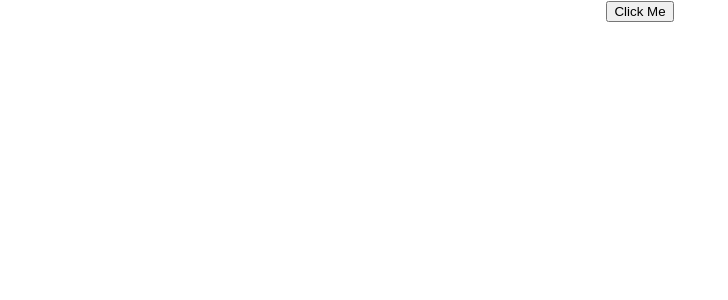
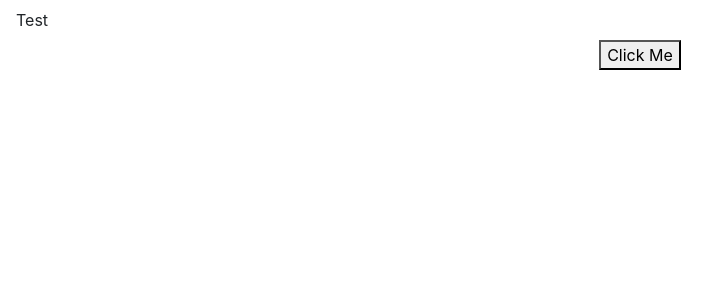
Before and after one commit to evanfurniss/DnD-Character-Tracker, a React (Create React App) app in the folder client/: page / in a window 1280 px wide. Shown: the top 300 px of the page, without its empty margins (0-728 px from the left). Built offline with nearby package versions, Linux system fonts and the light colour scheme.

Commit message:
Nav component page was initialized and tested to connect between pages

```diff
--- a/client/public/index.html
+++ b/client/public/index.html
@@ -8,6 +8,7 @@
       name="description"
       content="Web site created using create-react-app"
     />
+    <link rel="stylesheet" href="https://cdn.jsdelivr.net/npm/bootstrap@4.6.0/dist/css/bootstrap.min.css" integrity="sha384-B0vP5xmATw1+K9KRQjQERJvTumQW0nPEzvF6L/Z6nronJ3oUOFUFpCjEUQouq2+l" crossorigin="anonymous">
     <title>DnD Character Tracker</title>
   </head>
   <body>
--- a/client/src/components/Nav/index.js
+++ b/client/src/components/Nav/index.js
@@ -0,0 +1,24 @@
+import React from "react";
+// import { Link } from 'react-router-dom';
+import "../../index.css";
+
+function Nav() {
+    return (
+        <>
+            <nav className="navbar navbar-expand-lg navbar-light">
+                <button className="navbar-toggler" type="button" data-toggle="collapse" data-target="#navbarSupportedContent" aria-controls="navbarSupportedContent" aria-expanded="false" aria-label="Toggle navigation">
+                    <span className="navbar-toggler-icon"></span>
+                </button>
+                <div className="collapse navbar-collapse" id="navbarSupportedContent">
+                    <ul className="navbar-nav mr-auto">
+                        <li >
+                            Test
+                        </li>
+                    </ul>
+                </div>
+            </nav>
+        </>
+    )
+};
+
+export default Nav;
--- a/client/src/pages/Home/index.js
+++ b/client/src/pages/Home/index.js
@@ -1,11 +1,13 @@
 import React from "react";
 import Button from "../../components/Button";
+import Nav from "../../components/Nav"
 
 
 const Home = () => {
     return(
         <>
             <div>
+                <Nav />
                 <center>
                     <Button />
                 </center>
```
